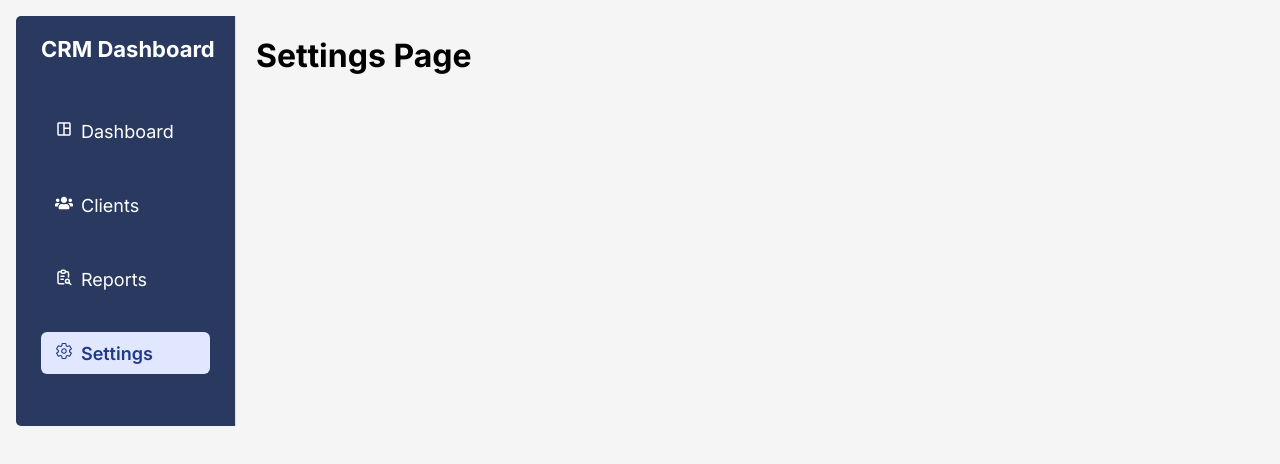
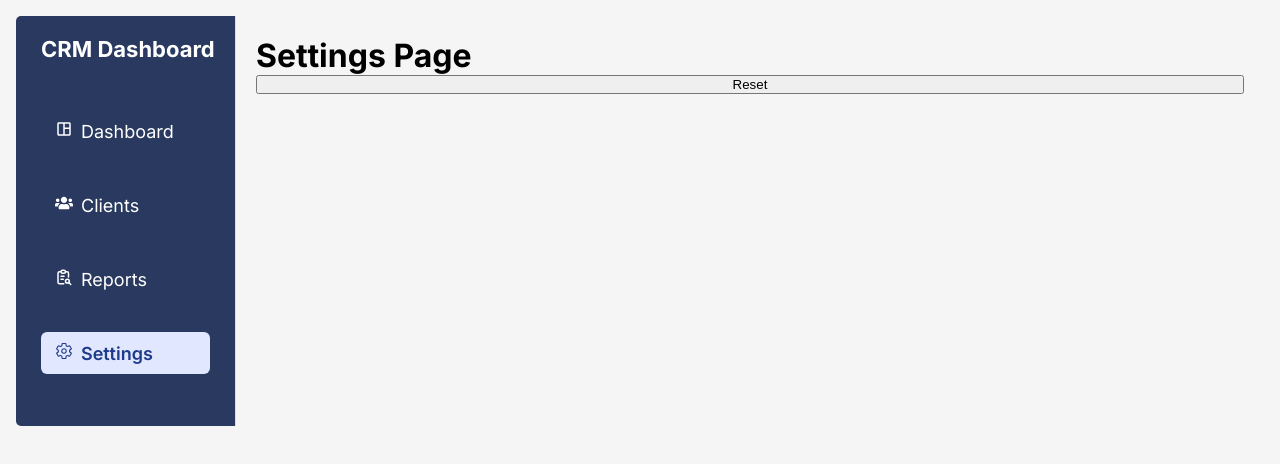
Before and after one commit to FixedBits/client-dashboard, a React (Vite) app: page /settings in a window 1280 px wide. Shown: the top 464 px of the page. Built offline with nearby package versions, Linux system fonts and the light colour scheme.

Commit message:
Add reset button to Settings.jsx to restore default client list

```diff
--- a/src/components/Clients/ClientDashboard.jsx
+++ b/src/components/Clients/ClientDashboard.jsx
@@ -18,6 +18,9 @@ function ClientDashboard() {
     localStorage.setItem("clients", JSON.stringify(clients));
   }, [clients]);
 
+  function handleReset() {
+    setClients(initialClients);
+  }
   // Form visibility state
   const [showForm, setShowForm] = useState(false);
 
@@ -77,7 +80,7 @@ function ClientDashboard() {
           <Route path="/reports" element={<Reports />} />
 
           {/* Settings */}
-          <Route path="/settings" element={<Settings />} />
+          <Route path="/settings" element={<Settings onReset={handleReset} />} />
         </Routes>
       </div>
     </div>
--- a/src/components/Settings.jsx
+++ b/src/components/Settings.jsx
@@ -1,5 +1,10 @@
-function Settings() {
-  return <h1>Settings Page</h1>;
+function Settings({ onReset }) {
+  return (
+    <>
+      <h1>Settings Page</h1>
+      <button onClick={onReset}>Reset</button>
+    </>
+  );
 }
 
 export default Settings;
```
